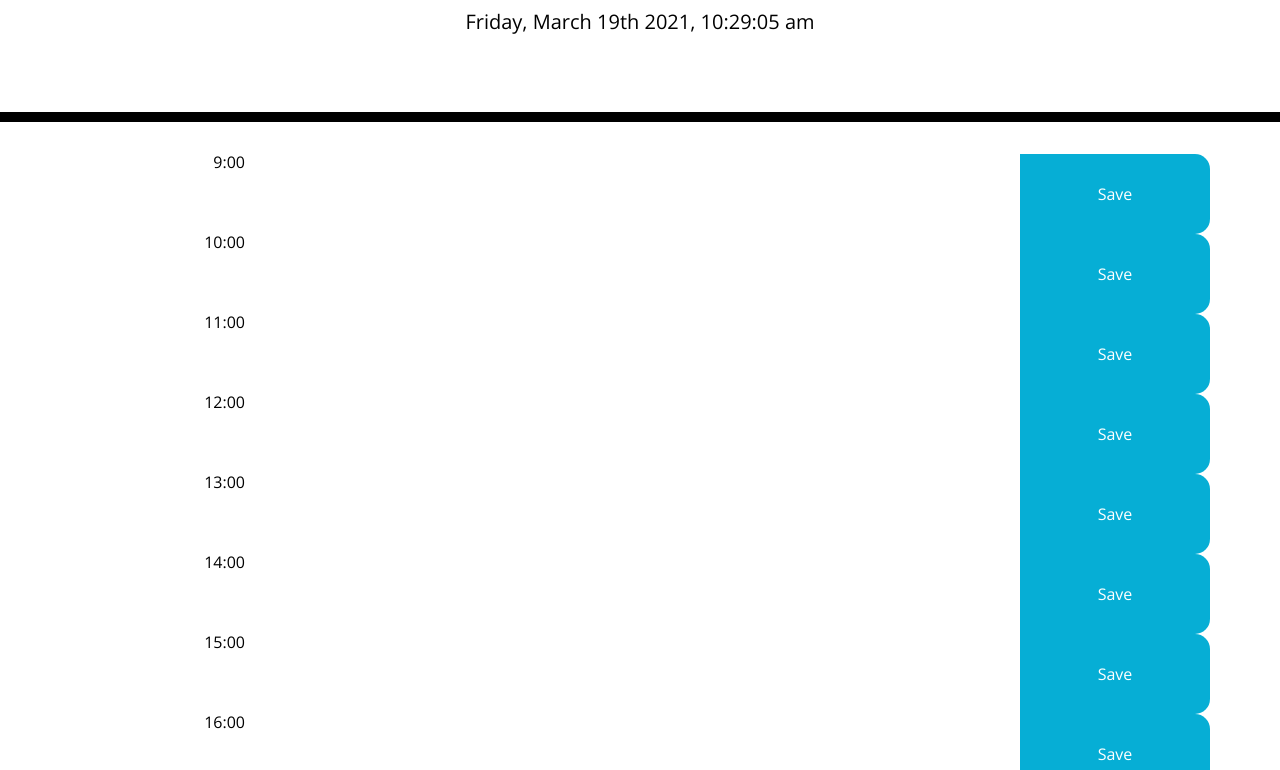
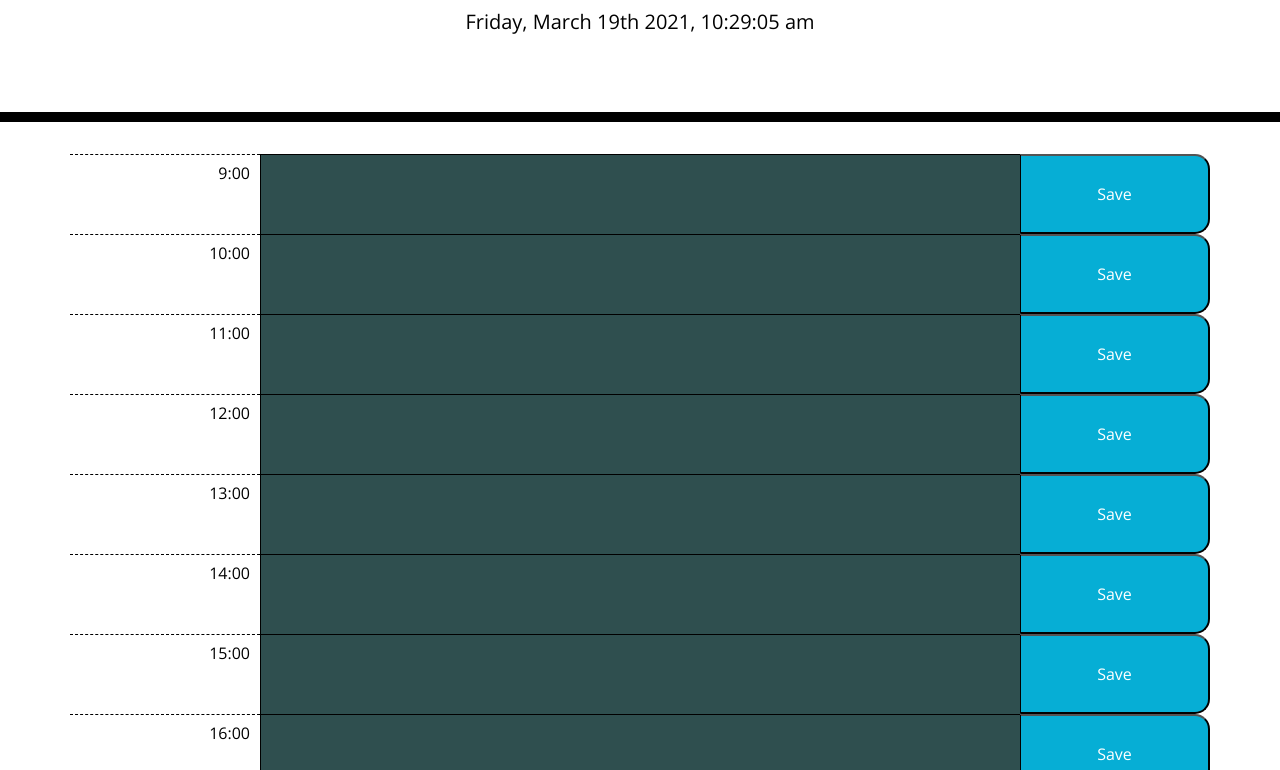
Before and after one commit to itsraulsanz/05_Day_Planner, a plain HTML site: page index.html in a window 1280 px wide. Shown: the part 182-952 px from the top of the page. Drawn offline with nearby package versions, Linux system fonts and the light colour scheme.

Commit message:
fixing css and style

```diff
--- a/assets/css/style.css
+++ b/assets/css/style.css
@@ -6,11 +6,13 @@ body {
 
 textarea {
   background: transparent;
-  width: 100%;
-  height: 100%;
   border: none;
   resize: none;
-  color: black;
+  color: white;
+  border-left: 1px solid black;
+  border-top: 1px solid black;
+  padding: 10px;
+  background-color: darkslategray;
 }
 
 .jumbotron {
@@ -33,12 +35,13 @@ textarea {
 .row {
   white-space: pre-wrap;
   height: 80px;
-  /* border-top: 1px solid white; */
 }
 
 .hour {
-  background-color: #ffffff;
-  color: #000000;
+  background-color: white;
+  color: black;
+  border-top: 1px dashed black;
+  padding: 10px;
   text-align: right;
 }
 
@@ -57,25 +60,16 @@ textarea {
   color: white;
 }
 
-.btnWrapper {
-  border: none !important;
-  padding: 0 !important;
-}
-
 .saveBtn {
-  margin: 0;
-  padding: 0;
-  border: 1px solid black;
+  border-left: 1px solid black;
   border-top-right-radius: 15px;
   border-bottom-right-radius: 15px;
   background-color: #06aed5;
   color: white;
-  height: 100%;
-  width: 100%;
 }
 
 .saveBtn:hover {
   font-size: 20px;
-  background-color: #0a84a0;
+  background-color: #1598b6;
   transition: all 0.3s ease-in-out;
 }
--- a/assets/js/script.js
+++ b/assets/js/script.js
@@ -16,6 +16,19 @@ $(".saveBtn").click(function() {
 
 });
 
+
+$('.time-block').each(function(){
+    //Need to get the id for that time-block you are looking at in each instance
+
+    //Then use an if statement to check this against the 'hour' variables
+
+    //IF its less then add a class or past
+
+    //if its equal add a class of present
+
+    //if its future add a class of future
+})
+
 $('#9 .description').val(localStorage.getItem('9'));
 $('#10 .description').val(localStorage.getItem('10'));
 $('#11 .description').val(localStorage.getItem('11'));
--- a/index.html
+++ b/index.html
@@ -21,55 +21,55 @@
   </header>
   <div class="container">
     <!-- Timeblocks go here -->
-        <div class="row d-flex time-block" id="9">
+        <div class="row d-flex" id="9">
           <div class="hour col-2" id="activityHour">9:00</div>
           <textarea class="textarea col-8 description"></textarea>
-          <button class="btnWrapper col-2 saveBtn">Save</button>
+          <button class="col-2 saveBtn">Save</button>
         </div>
         <div class="row d-flex" id="10">
           <div class="hour col-2" id="activityHour">10:00</div>
           <textarea class="textarea col-8 description"></textarea>
-          <button class="btnWrapper col-2 saveBtn">Save</button>
+          <button class="col-2 saveBtn">Save</button>
         </div>
         <div class="row d-flex" id="11">
           <div class="hour col-2" id="activityHour">11:00</div>
           <textarea class="textarea col-8 description"></textarea>
-          <button class="btnWrapper col-2 saveBtn">Save</button>
+          <button class="col-2 saveBtn">Save</button>
         </div>
         <div class="row d-flex" id="12">
           <div class="hour col-2" id="activityHour">12:00</div>
           <textarea class="textarea col-8 description"></textarea>
-          <button class="btnWrapper col-2 saveBtn">Save</button>
+          <button class="col-2 saveBtn">Save</button>
         </div>
         <div class="row d-flex" id="13">
           <div class="hour col-2" id="activityHour">13:00</div>
           <textarea class="textarea col-8 description"></textarea>
-          <button class="btnWrapper col-2 saveBtn">Save</button>
+          <button class="col-2 saveBtn">Save</button>
         </div>
         <div class="row d-flex" id="14">
           <div class="hour col-2" id="activityHour">14:00</div>
           <textarea class="textarea col-8 description"></textarea>
-          <button class="btnWrapper col-2 saveBtn">Save</button>
+          <button class="col-2 saveBtn">Save</button>
         </div>
         <div class="row d-flex" id="15">
           <div class="hour col-2" id="activityHour">15:00</div>
           <textarea class="textarea col-8 description"></textarea>
-          <button class="btnWrapper col-2 saveBtn">Save</button>
+          <button class="col-2 saveBtn">Save</button>
         </div>
         <div class="row d-flex" id="16">
           <div class="hour col-2" id="activityHour">16:00</div>
           <textarea class="textarea col-8 description"></textarea>
-          <button class="btnWrapper col-2 saveBtn">Save</button>
+          <button class="col-2 saveBtn">Save</button>
         </div>
         <div class="row d-flex" id="17">
           <div class="hour col-2" id="activityHour">17:00</div>
           <textarea class="textarea col-8 description"></textarea>
-          <button class="btnWrapper col-2 saveBtn">Save</button>
+          <button class="col-2 saveBtn">Save</button>
         </div>
         <div class="row d-flex" id="18">
           <div class="hour col-2" id="activityHour">18:00</div>
           <textarea class="textarea col-8 description"></textarea>
-          <button class="btnWrapper col-2 saveBtn">Save</button>
+          <button class="col-2 saveBtn">Save</button>
         </div>
  </div>
 
```
